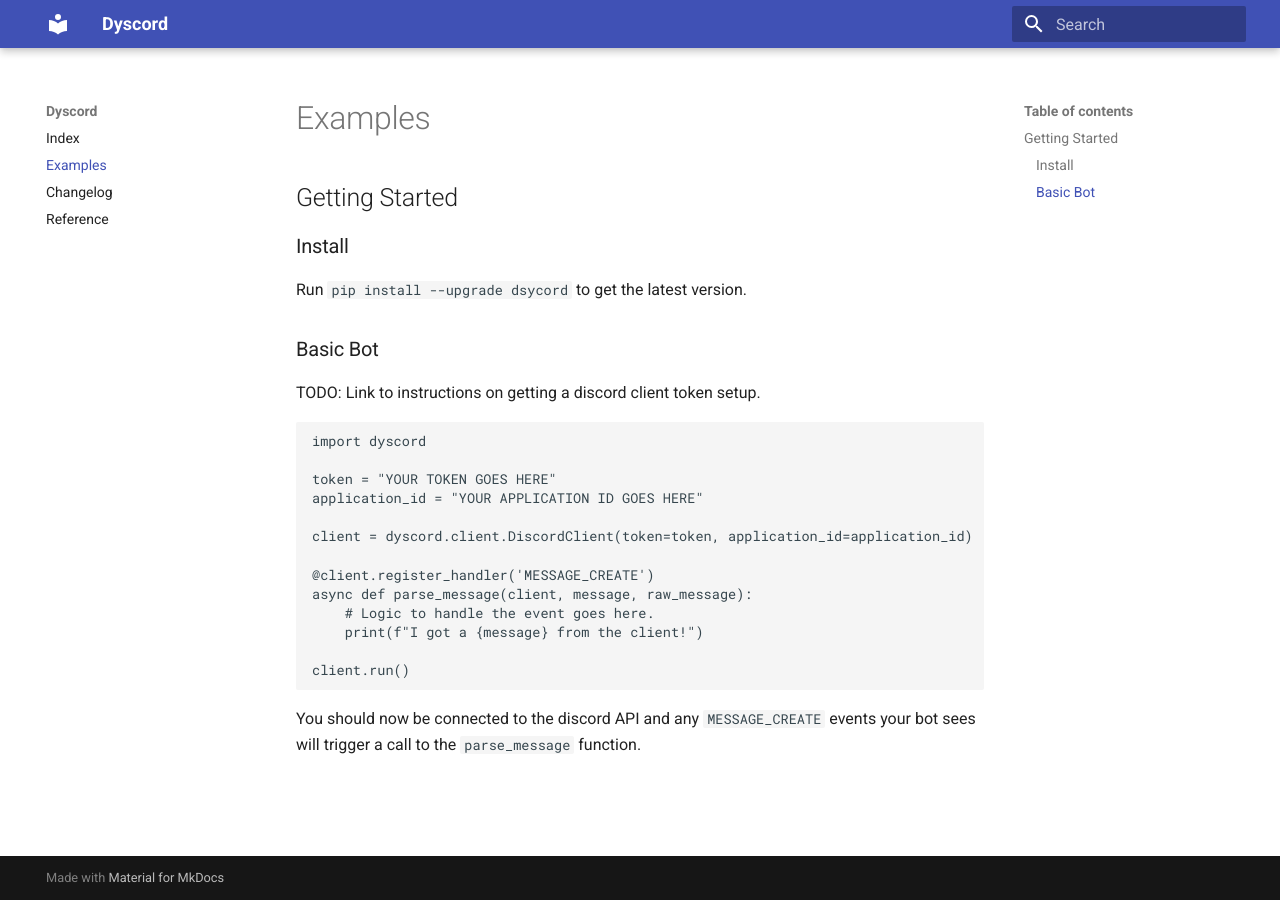
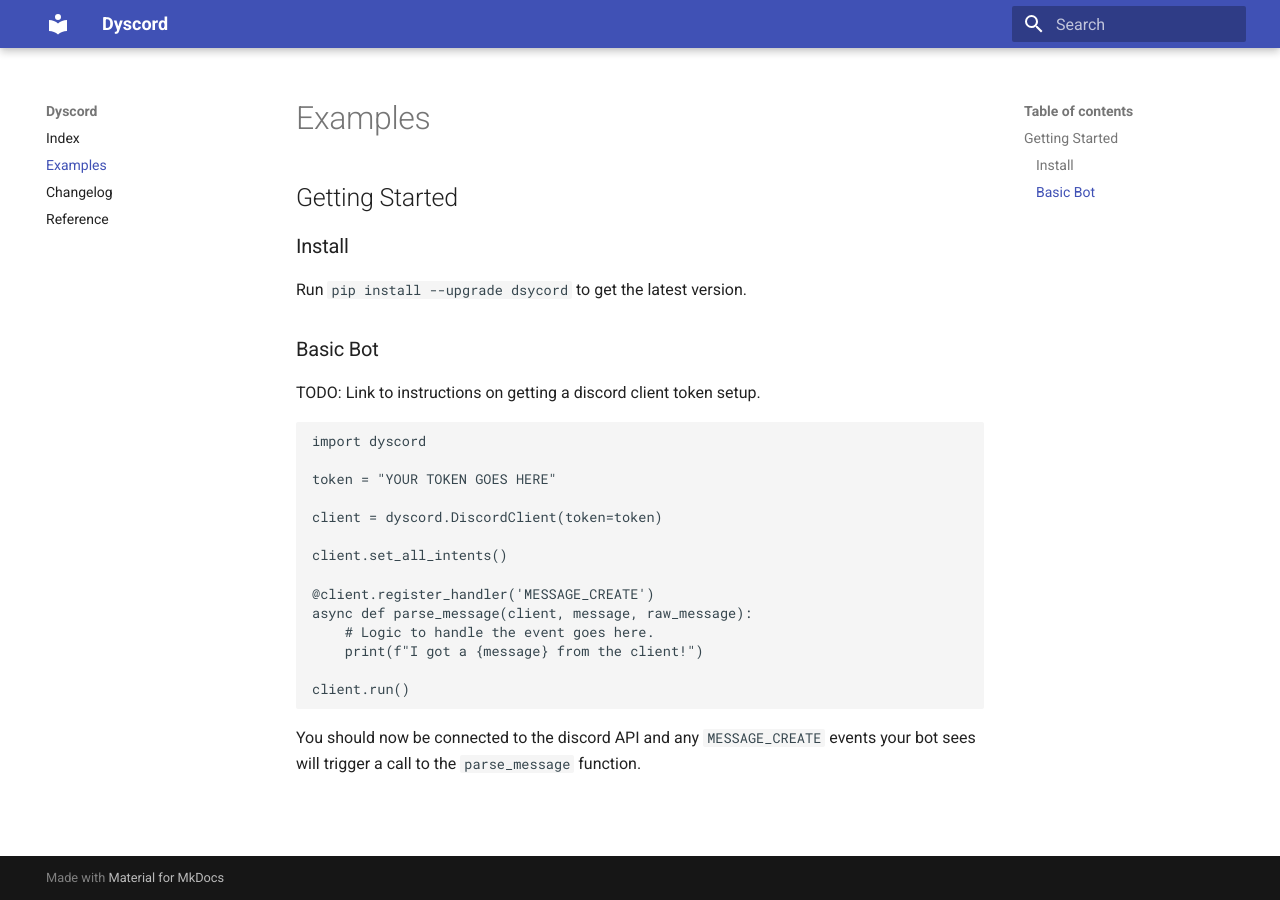
Before and after one commit to isbe-house/dyscord, an MkDocs documentation site: the page built from docs/examples.md, in a window 1280 px wide. Built offline with MkDocs 1.6.1 and Material for MkDocs 9.7.7, drawn with Linux system fonts in a browser that asks for light colours.

Commit message:
doc: add better example code.

```diff
--- a/docs/examples.md
+++ b/docs/examples.md
@@ -14,9 +14,10 @@
 import dyscord
 
 token = "YOUR TOKEN GOES HERE"
-application_id = "YOUR APPLICATION ID GOES HERE"
 
-client = dyscord.client.DiscordClient(token=token, application_id=application_id)
+client = dyscord.DiscordClient(token=token)
+
+client.set_all_intents()
 
 @client.register_handler('MESSAGE_CREATE')
 async def parse_message(client, message, raw_message):
--- a/src/dyscord/__init__.py
+++ b/src/dyscord/__init__.py
@@ -2,11 +2,13 @@
 
 from . import client, helper, objects, utilities
 from .version import __version__
+from .client.discord_client import DiscordClient
 
 __all__ = [
+    '__version__',
     'client',
+    'DiscordClient',
     'helper',
     'objects',
     'utilities',
-    '__version__',
 ]
```
Also changed, not shown: docs/changelog.md (+1 -0 lines).
